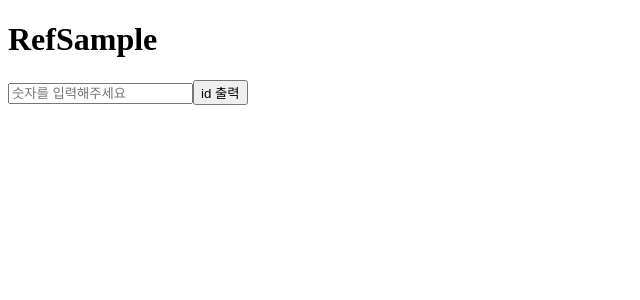
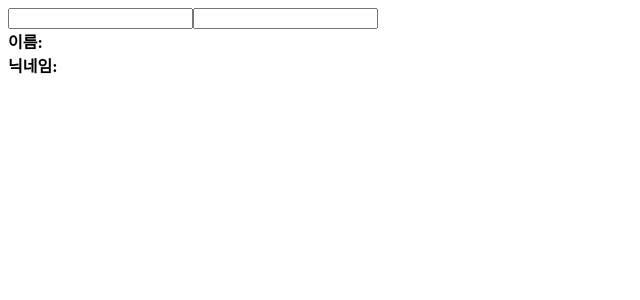
Before and after one commit to mnmn092631/React_TypeScript, a React (Create React App) app: page / in a window 1280 px wide. Shown: the top 300 px of the page, without its empty margins (0-640 px from the left). Built offline with nearby package versions, Linux system fonts and the light colour scheme.

Commit message:
08 Hooks - 커스텀 Hooks 만들기

```diff
--- a/src/App.tsx
+++ b/src/App.tsx
@@ -14,6 +14,7 @@
 import ReducerInfo from "./components/08/ReducerInfo";
 import Average from "./components/08/Average";
 import RefSample from "./components/08/RefSample";
+import CustomHooksInfo from "./components/08/CustomHooksInfo";
 
 function App() {
   // 05 > ScrollBox
@@ -65,7 +66,8 @@
       {/* <ReducerCounter /> */}
       {/* <ReducerInfo /> */}
       {/* <Average /> */}
-      <RefSample />
+      {/* <RefSample /> */}
+      <CustomHooksInfo />
     </ThemeProvider>
   );
 }
--- /dev/null
+++ b/src/components/08/CustomHooksInfo.tsx
@@ -0,0 +1,30 @@
+import React from "react";
+import useInputs from "./useInputs";
+
+const CustomHooksInfo = () => {
+  const [state, onChange] = useInputs({
+    name: "",
+    nickname: "",
+  });
+
+  const { name, nickname } = state;
+
+  return (
+    <div>
+      <div>
+        <input name="name" value={name} onChange={onChange} />
+        <input name="nickname" value={nickname} onChange={onChange} />
+      </div>
+      <div>
+        <div>
+          <b>이름:</b> {name}
+        </div>
+        <div>
+          <b>닉네임:</b> {nickname}
+        </div>
+      </div>
+    </div>
+  );
+};
+
+export default CustomHooksInfo;
--- /dev/null
+++ b/src/components/08/useInputs.ts
@@ -0,0 +1,28 @@
+import React, { useReducer } from "react";
+
+interface StateType {
+  name: string;
+  nickname: string;
+}
+
+interface ActionType {
+  name: string;
+  value: string;
+}
+
+function reducer(state: StateType, action: ActionType): StateType {
+  return {
+    ...state,
+    [action.name]: action.value,
+  };
+}
+
+export default function useInputs(initialForm: StateType) {
+  const [state, dispatch] = useReducer(reducer, initialForm);
+
+  const onChange = (e: React.ChangeEvent<HTMLInputElement>) => {
+    dispatch(e.target);
+  };
+
+  return [state, onChange] as const;
+}
```
Also changed, not shown: 1 other file (tests, documents, lock files or other folders).
